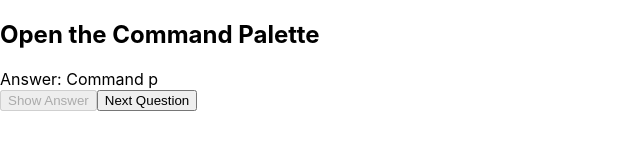
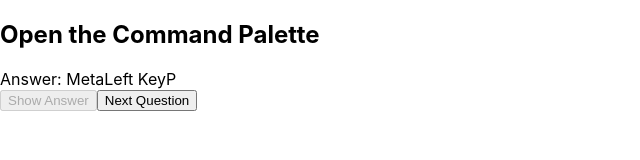
Before and after one commit to inkblotty/vscode-shortcuts, a React (Create React App) app: page / in a window 1280 px wide. Both pictures are taken after a click on the button "Show Answer". Shown: the top 160 px of the page, without its empty margins (0-640 px from the left). Built offline with nearby package versions, Linux system fonts and the light colour scheme.

Commit message:
keyDisplayMap and trying event.code instead

```diff
--- a/src/Quiz/Question/Question.tsx
+++ b/src/Quiz/Question/Question.tsx
@@ -1,11 +1,15 @@
 import React, { useEffect, useState } from 'react';
 import { useHandleKeys } from './hooks';
 import { QuestionType } from '../quiz.d';
+import keyDisplayMap, { isMappableKey } from '../keyDisplayMap';
 
 interface QuestionProps extends QuestionType {
   goToNextQuestion: (e?: any) => void;
 }
-const Question = ({ answerKeys, answerKeysDisplay, goToNextQuestion, title }: QuestionProps) => {
+const mapKey = (key: any) => (
+  isMappableKey(key) ? keyDisplayMap[key] : key
+);
+const Question = ({ answerKeys, goToNextQuestion, title }: QuestionProps) => {
   const [isAnswerVisible, setIsAnswerVisible] = useState(false);
   const { recentKeys, clearKeys } = useHandleKeys([]);
   const isCorrect = !!recentKeys.length && recentKeys.slice(answerKeys.length * -1).reduce((prev, key, i) => prev && key === answerKeys[i], true);
@@ -24,16 +28,18 @@ const Question = ({ answerKeys, answerKeysDisplay, goToNextQuestion, title }: Qu
     setIsAnswerVisible(true);
   }
 
+  const mappedAnswerKeys = answerKeys.map(mapKey);
+
   return (
     <div>
       <h2>{title}</h2>
 
       <code>
-        {recentKeys.map(key => <div>{key}</div>)}
+        {recentKeys.map(key => <div>{mapKey(key)}</div>)}
       </code>
 
       {isAnswerVisible || isCorrect
-        ? <div>Answer: {(answerKeysDisplay || answerKeys).join(' ')}</div>
+        ? <div>Answer: {mappedAnswerKeys.join(' ')}</div>
         : null
       }
 
--- a/src/Quiz/Question/hooks.ts
+++ b/src/Quiz/Question/hooks.ts
@@ -1,11 +1,11 @@
 import { useState } from "react";
 
-export const useHandleKeys = (initial: KeyboardEvent['key'][]) => {
-  const [recentKeys, setRecentKeys] = useState<KeyboardEvent['key'][]>(initial);
+export const useHandleKeys = (initial: KeyboardEvent['code'][]) => {
+  const [recentKeys, setRecentKeys] = useState<KeyboardEvent['code'][]>(initial);
   window.onkeydown = (e: any) => {
     e.preventDefault();
-    const { key } = e;
-    setRecentKeys([...recentKeys, key]);
+    const { code } = e;
+    setRecentKeys([...recentKeys, code]);
   }
   const clearKeys = () => setRecentKeys([]);
 
--- a/src/Quiz/defaultQuestions.ts
+++ b/src/Quiz/defaultQuestions.ts
@@ -1,37 +1,35 @@
 import { QuestionType } from "./quiz.d";
 
 // helpful: https://keycode.info/
-// is event.code more accurate?
+// currently using event.code
 export const defaultQuestions : QuestionType[] = [
   {
     title: 'Open the Command Palette',
-    answerKeys: ['Meta', 'p'],
-    answerKeysDisplay: ['Command', 'p'],
+    answerKeys: ['MetaLeft', 'KeyP'],
   },
   {
     title: 'Wrap several lines of code',
     description: 'Either using wrapper element like <div></div> or in { }, for example',
-    answerKeys: ['Alt', '∑'],
-    answerKeysDisplay: ['Option', 'w'],
+    answerKeys: ['AltLeft', 'KeyW'],
   },
   {
     title: 'Go to Symbol in Workspace',
-    answerKeys: ['Meta', 'p', '#'],
+    answerKeys: ['MetaLeft', 'KeyP', 'Shift', 'Digit3'],
   },
   {
     title: 'Go to Symbol in File',
-    answerKeys: ['Meta', 'p', '@'],
+    answerKeys: ['MetaLeft', 'KeyP', 'Shift', 'Digit2'],
   },
   {
     title: 'Go to Line number',
-    answerKeys: ['Meta', 'p', ':'],
+    answerKeys: ['MetaLeft', 'KeyP', 'Shift', 'Semicolon'],
   },
   {
     title: 'Select next instance of highlighted character(s)',
-    answerKeys: ['Meta', 'd'],
+    answerKeys: ['MetaLeft', 'KeyD'],
   },
   {
     title: 'Return to previous cursor position',
-    answerKeys: ['Meta', 'u'],
+    answerKeys: ['MetaLeft', 'KeyU'],
   }
 ];
--- /dev/null
+++ b/src/Quiz/keyDisplayMap.ts
@@ -0,0 +1,15 @@
+interface MappedKeys {
+  [key: string]: string;
+}
+const mappedKeys : MappedKeys = {
+  AltLeft: 'Option',
+  KeyD: 'd',
+  KeyP: 'p',
+  KeyU: 'u',
+  KeyW: 'w',
+  MetaLeft: 'Command',
+};
+export const isMappableKey = (keyToCheck: any) : keyToCheck is keyof MappedKeys => {
+  return typeof keyToCheck === 'number' && mappedKeys.hasOwnProperty(keyToCheck)
+}
+export default mappedKeys;
--- a/src/Quiz/quiz.d.ts
+++ b/src/Quiz/quiz.d.ts
@@ -1,6 +1,5 @@
 export interface QuestionType {
   title: string;
   description?: string; // any additional info to help answer the question
-  answerKeys: KeyboardEvent['key'][];
-  answerKeysDisplay?: string[]; // sometimes the key name isn't what's displayed on the keyboard
+  answerKeys: KeyboardEvent['code'][];
 }
```
